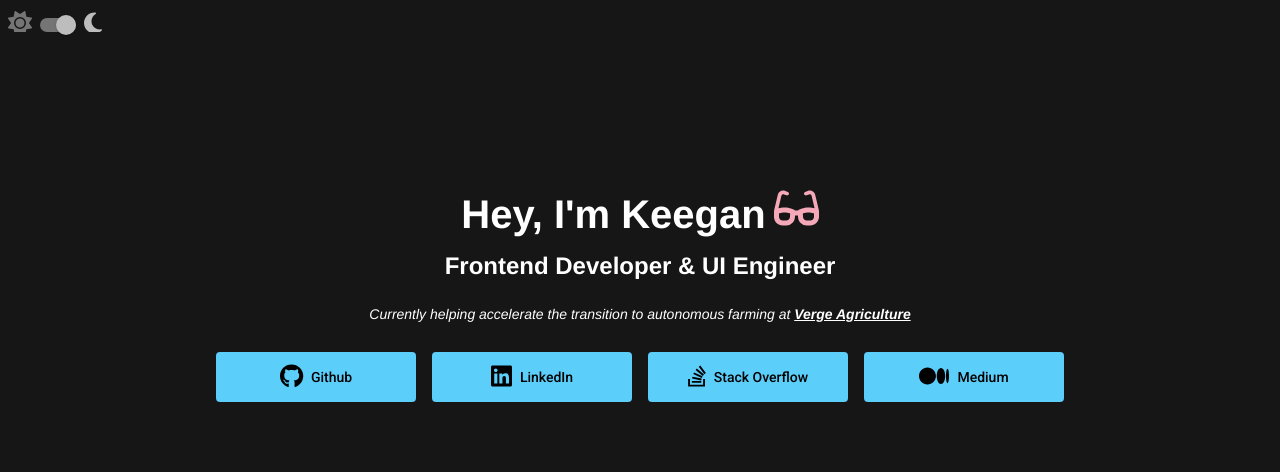
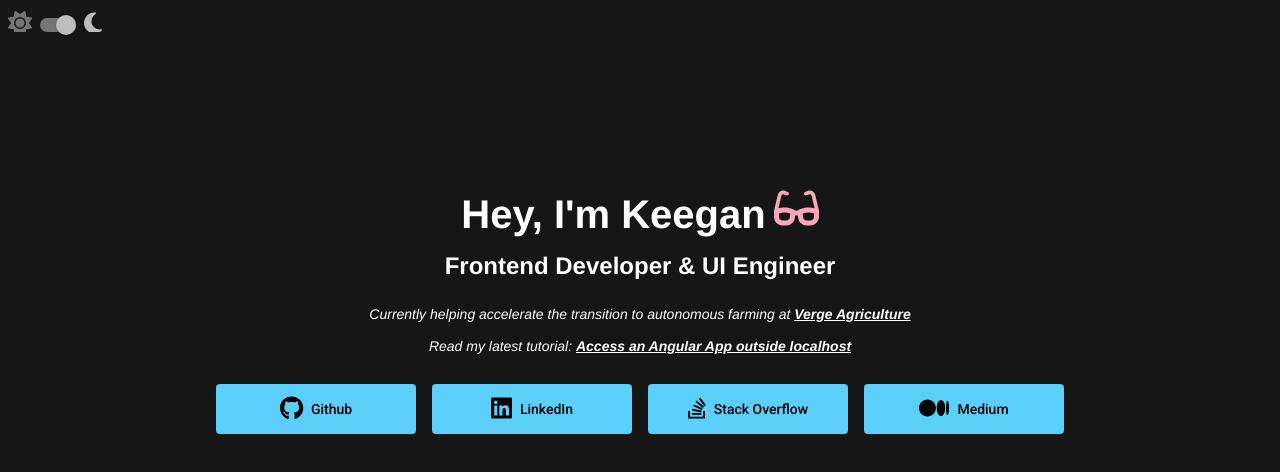
Before and after one commit to keeganosler/keeganosler.github.io, an Angular app: page / in a window 1280 px wide. Shown: the top 472 px of the page. Built offline with nearby package versions, Linux system fonts and the light colour scheme.

Commit message:
link to my latest tutorial

```diff
--- a/src/app/app.component.html
+++ b/src/app/app.component.html
@@ -33,6 +33,15 @@
   <i
     >Currently helping accelerate the transition to autonomous farming at
     <a href="https://vergeag.com/"><b>Verge Agriculture</b></a></i
+  >
+</p>
+<p class="text-center ps-2 pe-2">
+  <i
+    >Read my latest tutorial:
+    <a
+      href="https://medium.com/@oslerkeegan/access-an-angular-app-outside-localhost-ab64da582fce"
+      ><b>Access an Angular App outside localhost</b></a
+    ></i
   >
 </p>
 <div class="w-100 d-flex justify-content-center">
```
